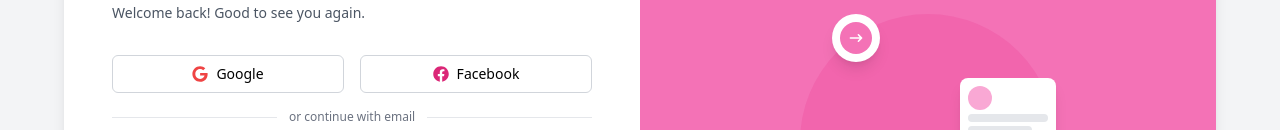
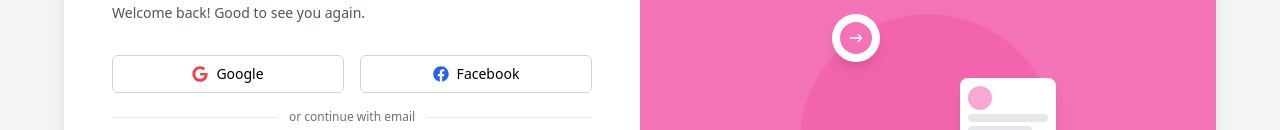
Before and after one commit to mddanish867/SocialPilot, a React (Vite) app: page /login in a window 1280 px wide. Shown: the part 258-388 px from the top of the page. Built offline with nearby package versions, Linux system fonts and the light colour scheme.

Commit message:
remodified

```diff
--- a/src/pages/auth/Login.jsx
+++ b/src/pages/auth/Login.jsx
@@ -59,7 +59,7 @@ const LoginPage = () => {
                                 <span className="text-sm">Google</span>
                             </button>
                             <button className="flex items-center justify-center py-2 px-4 border border-gray-300 rounded-md hover:bg-gray-50 transition-colors">
-                                <FaFacebook className="mr-2 text-pink-600" />
+                                <FaFacebook className="mr-2 text-blue-600" />
                                 <span className="text-sm">Facebook</span>
                             </button>
                         </div>
--- a/src/pages/home/Navbar.jsx
+++ b/src/pages/home/Navbar.jsx
@@ -7,7 +7,7 @@ const Navbar = () => {
   return (
     <>
       {/* Navigation */}
-      <div className="p-4">
+
         <nav className="flex justify-center mb-12">
           <div className="bg-black rounded-full px-6 py-2 flex items-center justify-between w-full max-w-xl">
             <div className="flex items-center gap-2">
@@ -37,7 +37,7 @@ const Navbar = () => {
             </div>
           </div>
         </nav>
-      </div>
+
     </>
   );
 };
```
